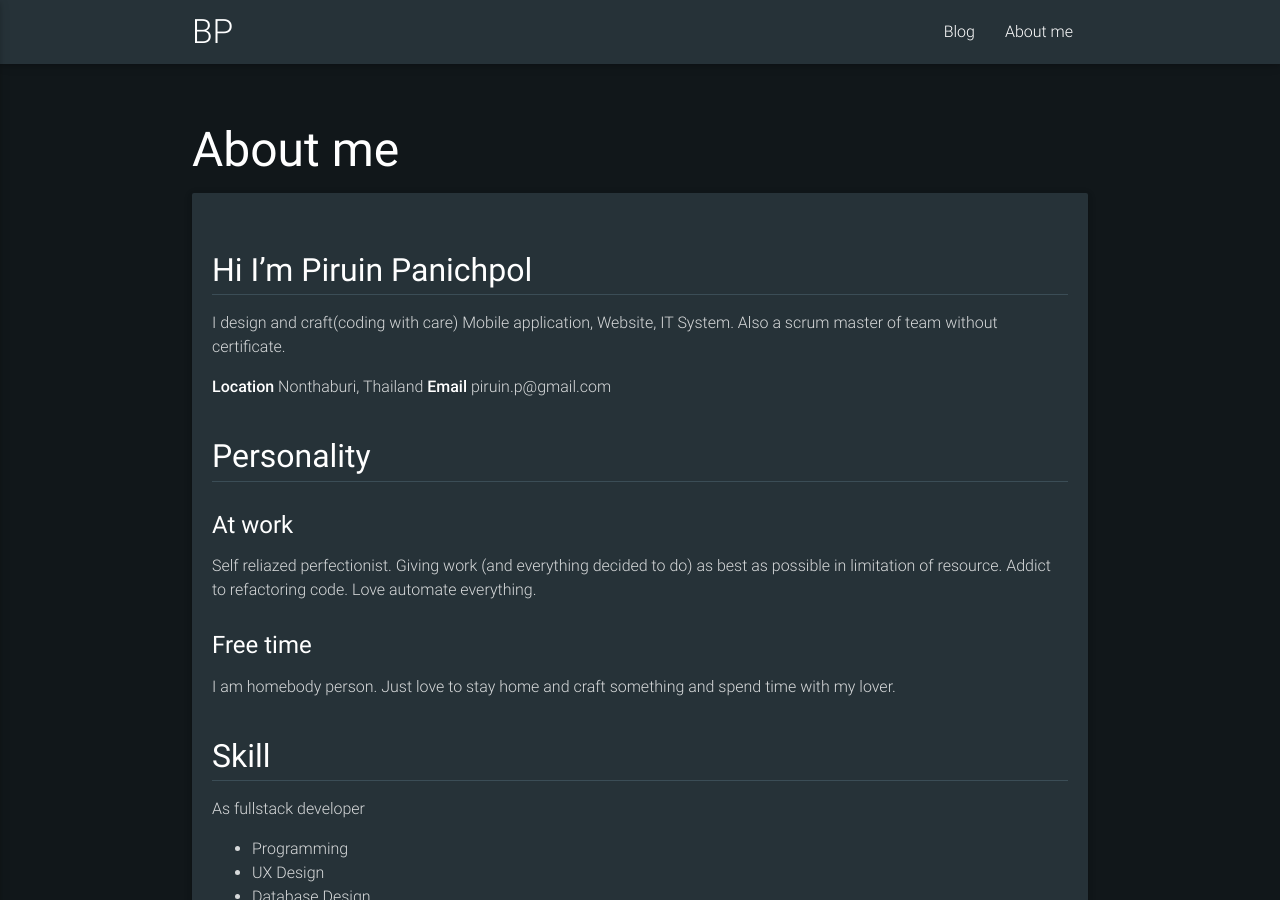
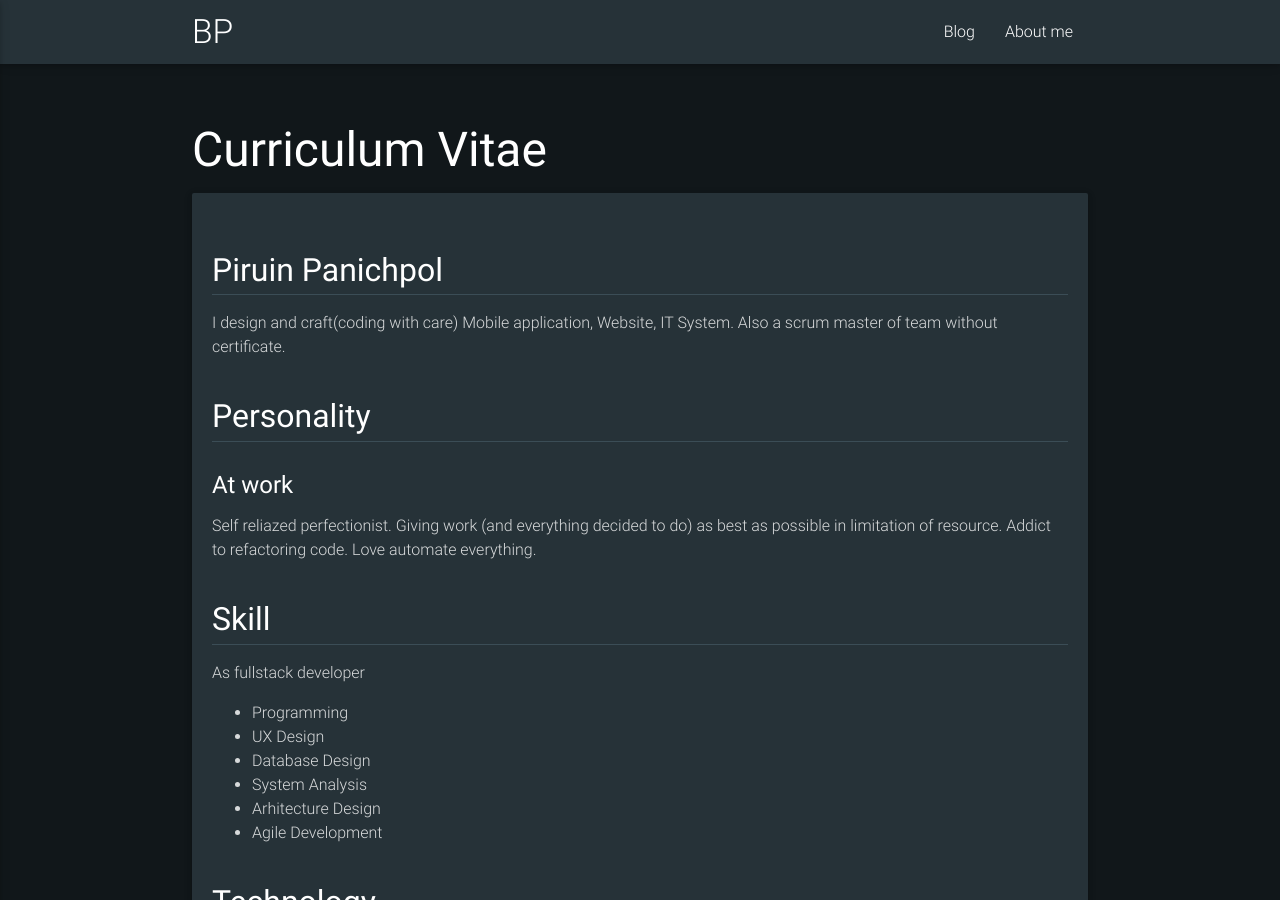
Before and after one commit to piruin/piruin.github.io, a Jekyll site: the page built from cv.md, in a window 1280 px wide and 900 px high. Built offline with Jekyll 4.4.1, drawn with Linux system fonts in a browser that asks for light colours; nearby versions of some CDN libraries.

Commit message:
rename about-me to cv pages and make link to it

```diff
--- a/about.html
+++ b/about.html
@@ -39,6 +39,6 @@ layout: default
   </div>
   <div class="col s12 m12 card-action right-align">
     <a>Contact</a>
-    <a>CV</a>
+    <a href="/cv">CV</a>
   </div>
 </article>
--- a/about-me.md
+++ b/cv.md
@@ -1,20 +1,13 @@
 ---
-title: About me
-permalink: /about-me/
+title: Curriculum Vitae
 layout: page
 ---
-## Hi I'm Piruin Panichpol
+## Piruin Panichpol
 I design and craft(coding with care) Mobile application, Website, IT System. Also a scrum master of team without certificate.
-
-**Location** Nonthaburi, Thailand
-**Email** piruin.p@gmail.com
 
 ## Personality
 ### At work
 Self reliazed perfectionist. Giving work (and everything decided to do) as best as possible in limitation of resource. Addict to refactoring code. Love automate everything.
-
-### Free time
-I am homebody person. Just love to stay home and craft something and spend time with my lover.
 
 ## Skill
 As fullstack developer
```
